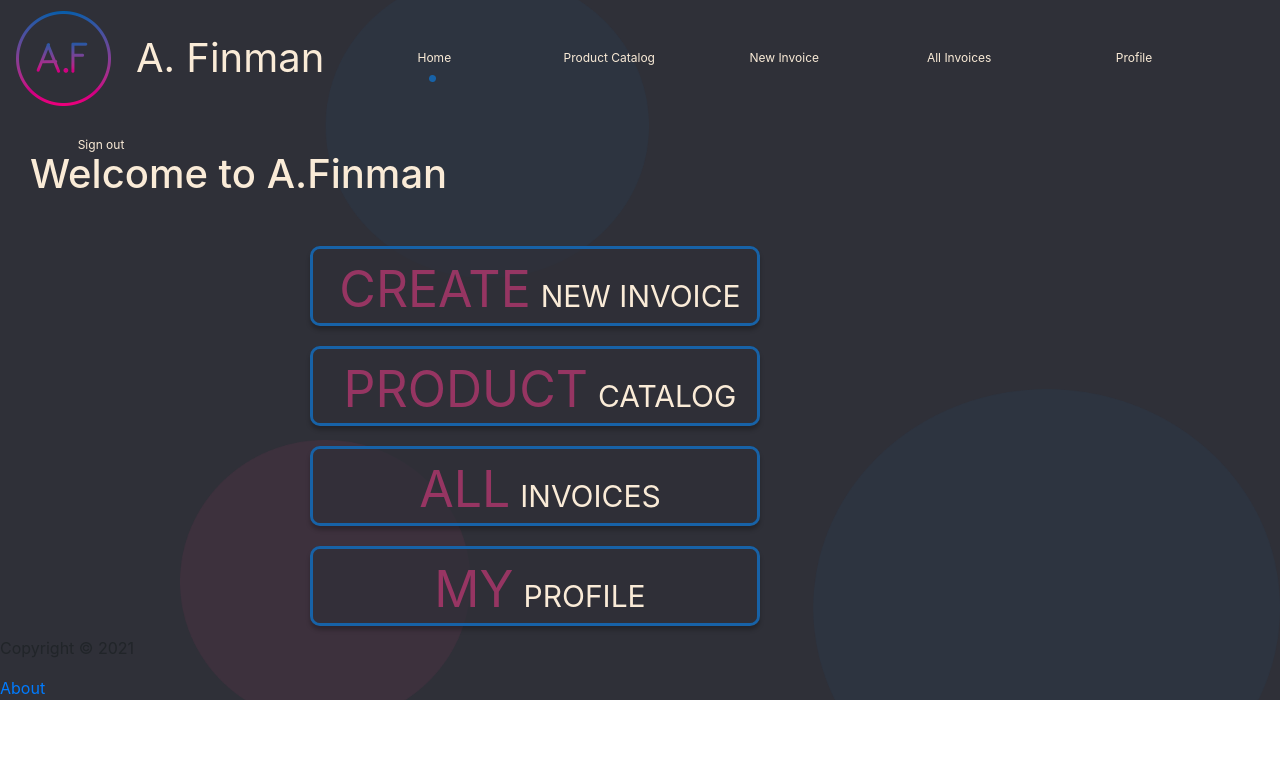
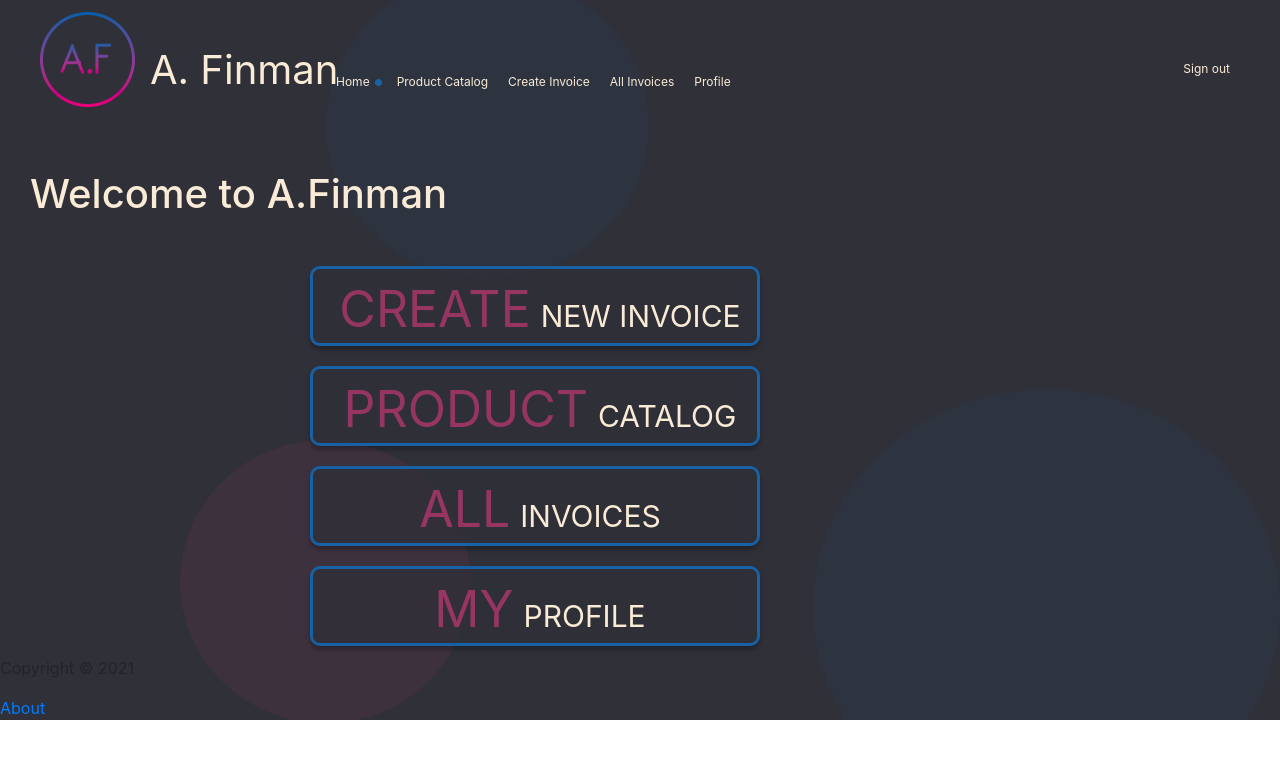
Before and after one commit to gabrieloldaccount/finman-frontend, a React (Create React App) app: page / in a window 1280 px wide. Shown: the top 758 px of the page. Built offline with nearby package versions, Linux system fonts and the light colour scheme; data requests are answered from the project's data file.

Commit message:
Changed the navbar to make it collapse when the window is smaller

```diff
--- a/db.json
+++ b/db.json
@@ -1,12 +1,5 @@
 {
   "products": [
-    {
-      "id": 2,
-      "owner": 1,
-      "name": "Hamburger",
-      "price": 30,
-      "unit": "st"
-    },
     {
       "id": 3,
       "owner": 1,
--- a/src/components/NavBar.css
+++ b/src/components/NavBar.css
@@ -1,4 +1,6 @@
 .title {
+    position: absolute;
+    left: 150px;
     color: antiquewhite;
     font-size: 40px;
 }
@@ -8,62 +10,54 @@
     text-decoration: none;
 }
 
+.link {
+    position: relative;
+    left: 300px;
+    top: 10px;
+    color: antiquewhite;
+    font-size: 12px;
+    text-align: center;
+    padding-left: 20px;
+}
+
+.link:hover {
+    color: #DC3A80;
+    text-decoration: none;
+}
+
+.collapsebar {
+    background-color: #DC3A80;
+}
+
+.signout {
+    position: absolute;
+    top: 60px;
+    right: 50px;
+    color: antiquewhite;
+    font-size: 12px;
+    text-align: center;
+}
+
+.signout:hover {
+    color: #DC3A80;
+    text-decoration: none;
+}
+
 .dot {
-    position: absolute;
-    left: 80px;
+    position: relative;
+    top: 11px;
+    left: 305px;
 }
 
 .navbar {
     font-family: inherit;
-    height: 120px;
-}
-
-.navLink {
-    color: antiquewhite;
-    font-size: 12px;
-    width: 130px;
-    text-align: center;
-}
-
-.navLink:hover {
-    color: #DC3A80;
-    text-decoration: none;
-}
-
-.navItem {
-    position: relative;
-    padding: 20px;
-}
-
-/*
-
-.navbar {
-    background-color: #2F3038;
-    font-family: inherit;
-    height: 120px;
-}
-
-.navItem {
-    position: relative;
-    top: 12px;
-    left: 2px;
-    padding: 5px;
-    border: 3px solid green;
-    width: 120px;
-    float: left;
-}
-
-.navLink {
-    color: antiquewhite;
-    font-size: 12px;
+    height: 140px;
 }
 
 .logo {
     position: absolute;
     width: 95px;
     height: 95px;
-    left: 61px;
+    left: 40px;
     top: 12px;
 }
-
- */
--- a/src/components/NavBar.js
+++ b/src/components/NavBar.js
@@ -1,14 +1,13 @@
 
-import { Nav, NavItem, NavLink } from 'reactstrap'
 import './NavBar.css'
 import logo from '../logo.png'
 import dot from '../dot.png'
 import { useLocation } from 'react-router-dom'
 
+import { Navbar, Nav } from 'react-bootstrap'
 
 const NavBar = () => {
     const location = useLocation()
-
     // function that tells were to put the dot depending on path
     function dotSwitch() {
         switch(location.pathname) {
@@ -25,44 +24,46 @@ const NavBar = () => {
         }
     }
 
-    return (
-            <Nav  className='navbar'>
-                <a href="/">
-                    <img src={logo} alt="logo" className='logo'/>
-                </a>
-                <NavItem className='navItem'>
-                    <a className='title' href="/">A. Finman</a>
-                </NavItem>
+    return(
+        <Navbar className="navbar" expand="lg">
+            <a href="/">
+                <img src={logo} alt="logo" className='logo'/>
+            </a>
+            <a className='title' href="/">A. Finman</a>
+            <Navbar.Toggle aria-controls="responsive-navbar-nav" />
+            <Navbar.Collapse id="responsive-navbar-nav" >
+                <Nav className="mr-auto">
 
-                <NavItem className='navItem'>
-                    <NavLink className='navLink' href="/">Home</NavLink>
+                    <a>
+                    <a className='link' href="/" >Home</a>
                     {dotSwitch()=='home' && <img src={dot} alt="dot" className='dot'/>}
-                </NavItem>
-                <NavItem className='navItem'>
-                    <NavLink className='navLink' href="/products">Product Catalog</NavLink>
+                    </a>
+
+                    <a>
+                    <a className='link' href="/products">Product Catalog</a>
                     {dotSwitch()=='product catalog' && <img src={dot} alt="dot" className='dot'/>}
-                </NavItem>
-                <NavItem className='navItem'>
-                    <NavLink className='navLink' href="/NewInvoice">New Invoice</NavLink>
+                    </a>
+
+                    <a>
+                    <a className='link' href="/NewInvoice">Create Invoice</a>
                     {dotSwitch()=='newinvoice' && <img src={dot} alt="dot" className='dot'/>}
-                </NavItem>
-                <NavItem className='navItem'>
-                    <NavLink className='navLink' href="/see-invoices">All Invoices</NavLink>
+                    </a>
+
+                    <a>
+                    <a className='link' href="/see-invoices">All Invoices</a>
                     {dotSwitch()=='see-invoices' && <img src={dot} alt="dot" className='dot'/>}
-                </NavItem>
-                <NavItem className='navItem'>
-                    <NavLink className='navLink' href="/profile">Profile</NavLink>
+                    </a>
+
+                    <a>
+                    <a className='link' href="/profile">Profile</a>
                     {dotSwitch()=='profile' && <img src={dot} alt="dot" className='dot'/>}
-                </NavItem>
-                <NavItem className='navItem'>
-                </NavItem>
-                <NavItem className='navItem'>
-                    <NavLink className='navLink' href="#">Sign out</NavLink>
-                </NavItem>
+                    </a>
 
-            </Nav>
-
-    );
+                    <a className='signout' href="/">Sign out</a>
+                </Nav>
+            </Navbar.Collapse>
+        </Navbar>
+    )
 }
 
 export default NavBar;
```
